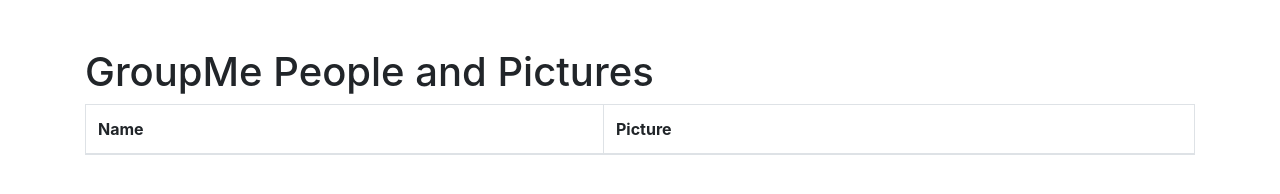
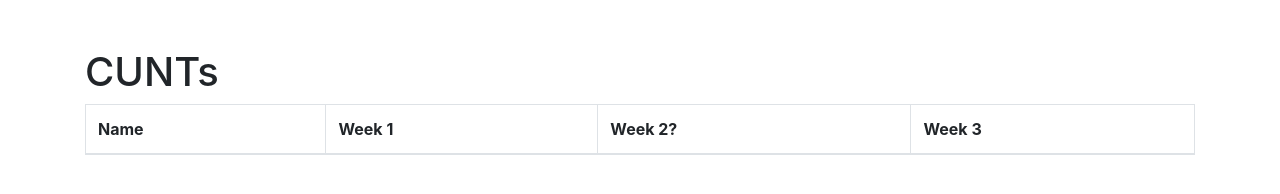
Before and after one commit to alexzuch/CUNTs, a plain HTML site: page index.html in a window 1280 px wide. Drawn offline with nearby package versions, Linux system fonts and the light colour scheme; no server answers.

Commit message:
Update index.html

```diff
--- a/index.html
+++ b/index.html
@@ -10,12 +10,14 @@
 
 <body>
     <div class="container mt-5">
-        <h1>GroupMe People and Pictures</h1>
+        <h1>CUNTs</h1>
         <table class="table table-bordered">
             <thead>
                 <tr>
                     <th>Name</th>
-                    <th>Picture</th>
+                    <th>Week 1</th>
+                    <th>Week 2?</th>
+                    <th>Week 3</th>
                 </tr>
             </thead>
             <tbody id="tableBody">
@@ -23,7 +25,7 @@
             </tbody>
         </table>
     </div>
-    <script src="script.js"></script>
+    <script src="script_with_pagination_and_dates.js"></script>
 </body>
 
 </html>
```
